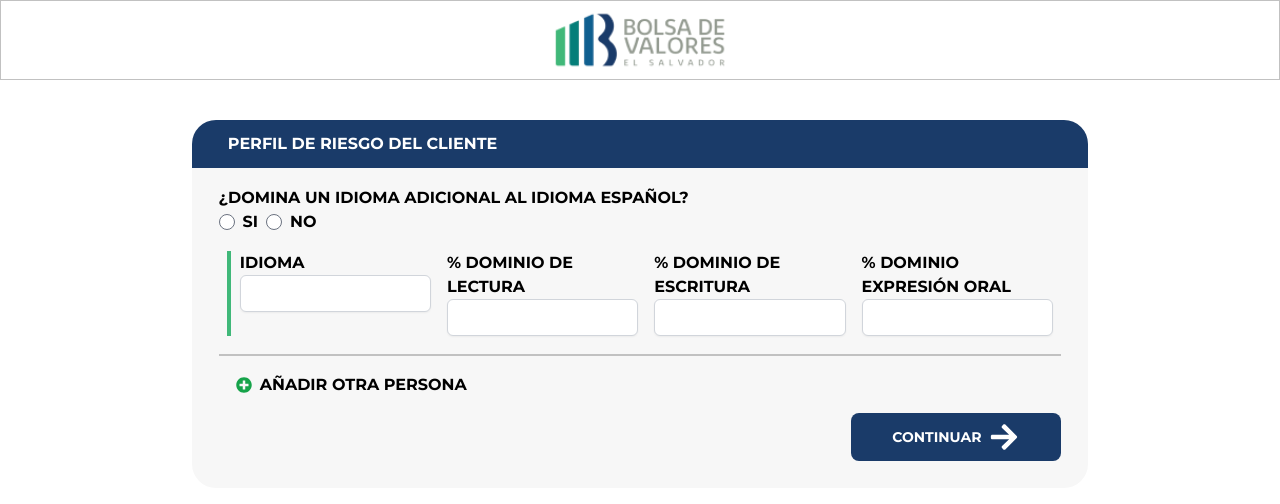
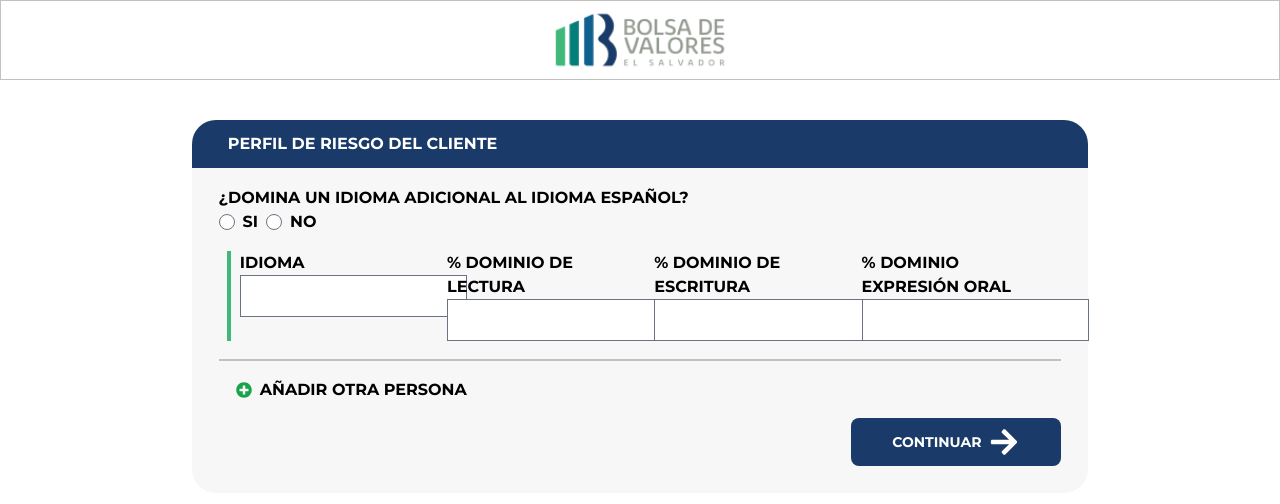
Before and after one commit to pbsuazocod/stock_app, a React (Create React App) app: page /riskpage in a window 1280 px wide. Shown: the top 504 px of the page. Built offline with nearby package versions, Linux system fonts and the light colour scheme.

Commit message:
implementing formik

```diff
--- a/src/components/UI/FormInput/Styles.css
+++ b/src/components/UI/FormInput/Styles.css
@@ -1,3 +1,7 @@
 html * {
   font-family: "Montserrat";
 }
+
+.p-error {
+  color: red;
+}
--- a/src/components/UI/FormInput/TextInput.js
+++ b/src/components/UI/FormInput/TextInput.js
@@ -4,8 +4,15 @@ import InputWrapper from "./InputWrapper";
 import "./Styles.css";
 
 export default function TextInput(props) {
-  const { formik, fieldName, isRequired, placeholder, isAlphabetic, disabled } =
-    props;
+  const {
+    formik,
+    fieldName,
+    isRequired,
+    placeholder,
+    isAlphabetic,
+    disabled,
+    type,
+  } = props;
 
   return (
     <InputWrapper {...props}>
@@ -16,15 +23,15 @@ export default function TextInput(props) {
         onChange={formik.handleChange(fieldName)}
         onBlur={formik.handleBlur(fieldName)}
         placeholder={placeholder}
-        className={`${
-          formik.errors[fieldName] && formik.touched[fieldName]
-            ? "p-invalid"
-            : ""
-        }`}
+        // className={`${
+        //   formik.errors[fieldName] && formik.touched[fieldName]
+        //     ? "p-invalid"
+        //     : ""
+        // }`}
         required={isRequired}
         disabled={disabled}
         keyfilter={isAlphabetic ? /^[A-Za-z\s]*$/ : null}
-        type="text"
+        type={type}
       />
     </InputWrapper>
   );
--- a/src/components/forms/ValidationSchema.js
+++ b/src/components/forms/ValidationSchema.js
@@ -1,93 +1,129 @@
-import * as yup from 'yup';
+import * as Yup from "yup";
 
 // Form initial values and validaiton schemas
 
 export const initialValues = {
-    form_id: 2,
-    product: 'tarjeta',
-    partial: false,
-    entry_id: null,
-    firstname: '',
-    lastname: '',
-    gender: '',
-    municipalty: '',
-    identification_card: '',
-    cell_phone: '',
-    email: '',
-    study_level: '',
-    profesion: '',
-    monthly_income: '',
-    job: '',
-    job_longevity: '',
-    local_type: '',
-    house_time: '',
-    number_of_dependents: '',
-    reCaptcha: false,
-    terms: false,
+  name: "",
+  age: "",
+  type_of_document: "",
+  issue_date: "",
+  marital_status: "",
+  address: "",
+  home_number: "",
+  email: "",
+  recidency: "",
+  nacionality: "",
+  day_of_birth: "",
+  identification_card: "",
+  expiration_date: "",
+  profession: "",
+  nit_number: "",
+  cellphone_number: "",
+  expiration_date: "",
 };
 
-export const validationSchema = [
-    yup.object().shape({
-      firstname: yup
-        .string()
-        .required('Favor ingresar tu primer nombre'),
-      lastname: yup
-        .string()
-        .required('Favor ingresar tu primer apellido'),
-      gender: yup
-        .string()
-        .required('Favor selecionar tu sexo'),
-      identification_card: yup
-        .string()
-        .required('Favor completar con tu número de cédula')
-        .min(11, 'Verifíca que estes ingresando el número correcto'),
-      cell_phone: yup
-        .string()
-        .min(10, 'Verifica que estes ingresando el número correctamente')
-        .required('Favor completar con tu número celular'),
-      email: yup
-        .string()
-        .email('Debes ingresar tu dirección de correo con el siguiente formato: tuemail@ejemplo.com')
-        .required('Favor completar con tu dirección de correo con el siguiente formato: tuemail@ejemplo.com'),
-      municipalty: yup
-        .string()
-        .required('Favor selecionar el municipio en que resides, o uno aledaño al suyo'),
-      reCaptcha: yup
-        .boolean()
-        .oneOf([true], 'Este campo es requerido'),
-      terms: yup
-        .boolean()
-        .oneOf([true], 'Este campo es requerido'),
-    }),
-    yup.object().shape({
-      study_level: yup
-        .string()
-        .required('Favor selecionar tu nivel de estudios'),
-      profesion: yup
-        .string()
-        .required('Favor selecionar tu profesión, o una similar'),
-      monthly_income: yup
-        .number()
-        .required('Favor ingresar tus ingresos mensuales')
-        .moreThan(10000, 'Debido a las políticas de crédito establecidas, es necesario que tus ingresos mensuales sean mayores a RD$ 10,000.00 pesos para continuar'),
-      job: yup
-        .string()
-        .required('Favor selecionar el cargo que desempeña actualmente, o uno similar'),
-      job_longevity: yup
-        .string()
-        .required('Favor selecionar la fecha de ingreso donde trabajas actualmente'),
-    }),
-    yup.object().shape({
-      local_type: yup
-        .string()
-        .required('Favor selecionar el tipo de vivienda'),
-      house_time: yup
-        .number()
-        .typeError('Favor ingresar el tiempo que tiene residiendo en la vivienda')
-        .min(0,'Favor ingresar el tiempo que tiene residiendo en la vivienda'),
-      number_of_dependents: yup
-        .number()
-        .typeError('Favor ingresar la cantidad de dependientes')
-        .min(0,'Favor ingresar la cantidad de dependientes')
-    })
-];
+let today = new Date().toLocaleDateString();
+
+console.log(today);
+
+export const validationSchema = Yup.object({
+  name: Yup.string()
+    .max(15, "Debe ser mas de 10 caracteres.")
+    .required("Favor ingresar tu nombre completo"),
+  age: Yup.number()
+    .required("Favor ingresar su edad")
+    .min(18, "Debe ser mayor de 18 años"),
+  type_of_document: Yup.string().required("Favor ingresar tipo de documento"),
+  issue_date: Yup.string().required("Favor introducir la fecha de emisión"),
+  marital_status: Yup.string().required("Favor ingresar su estado civil"),
+  address: Yup.string().required("Favor ingresar su dirección"),
+  home_number: Yup.number()
+    .min(10, "Verifica que estes ingresando el número correctamente")
+    .required("Favor completar con tu número celular"),
+  email: Yup.string()
+    .email("Invalid email address")
+    .required(
+      "Debes ingresar tu dirección de correo con el siguiente formato: tuemail@ejemplo.com"
+    ),
+  recidency: Yup.string().required("Favor ingresar su residencia"),
+  nacionality: Yup.string().required("Favor ingresar su nacionalidad"),
+  day_of_birth: Yup.string().required("Favor introducir la fecha de emisión"),
+  identification_card: Yup.string().required(
+    "Favor introducir número de documento"
+  ),
+  expiration_date: Yup.string().required(
+    "Favor introducir la fecha de vencimiento"
+  ),
+  profession: Yup.string().required("Favor ingresar su profesión"),
+  nit_number: Yup.number()
+    .min(10, "Verifica que estes ingresando el número correctamente")
+    .required("Favor completar con tu número NIT"),
+  cellphone_number: Yup.number()
+    .min(10, "Verifica que estes ingresando el número correctamente")
+    .required("Favor completar con tu número celular"),
+});
+
+// export const validationSchema = [
+//   yup.object().shape({
+//     name: yup.string().required("Favor ingresar tu primer nombre"),
+//     lastname: yup.string().required("Favor ingresar tu primer apellido"),
+//     gender: yup.string().required("Favor selecionar tu sexo"),
+//     identification_card: yup
+//       .string()
+//       .required("Favor completar con tu número de cédula")
+//       .min(11, "Verifíca que estes ingresando el número correcto"),
+//     cell_phone: yup
+//       .string()
+//       .min(10, "Verifica que estes ingresando el número correctamente")
+//       .required("Favor completar con tu número celular"),
+//     email: yup
+//       .string()
+//       .email(
+//         "Debes ingresar tu dirección de correo con el siguiente formato: tuemail@ejemplo.com"
+//       )
+//       .required(
+//         "Favor completar con tu dirección de correo con el siguiente formato: tuemail@ejemplo.com"
+//       ),
+//     municipalty: yup
+//       .string()
+//       .required(
+//         "Favor selecionar el municipio en que resides, o uno aledaño al suyo"
+//       ),
+//     reCaptcha: yup.boolean().oneOf([true], "Este campo es requerido"),
+//     terms: yup.boolean().oneOf([true], "Este campo es requerido"),
+//   }),
+//   yup.object().shape({
+//     study_level: yup.string().required("Favor selecionar tu nivel de estudios"),
+//     profesion: yup
+//       .string()
+//       .required("Favor selecionar tu profesión, o una similar"),
+//     monthly_income: yup
+//       .number()
+//       .required("Favor ingresar tus ingresos mensuales")
+//       .moreThan(
+//         10000,
+//         "Debido a las políticas de crédito establecidas, es necesario que tus ingresos mensuales sean mayores a RD$ 10,000.00 pesos para continuar"
+//       ),
+//     job: yup
+//       .string()
+//       .required(
+//         "Favor selecionar el cargo que desempeña actualmente, o uno similar"
+//       ),
+//     job_longevity: yup
+//       .string()
+//       .required(
+//         "Favor selecionar la fecha de ingreso donde trabajas actualmente"
+//       ),
+//   }),
+//   yup.object().shape({
+//     local_type: yup.string().required("Favor selecionar el tipo de vivienda"),
+//     house_time: yup
+//       .number()
+//       .typeError("Favor ingresar el tiempo que tiene residiendo en la vivienda")
+//       .min(0, "Favor ingresar el tiempo que tiene residiendo en la vivienda"),
+//     number_of_dependents: yup
+//       .number()
+//       .typeError("Favor ingresar la cantidad de dependientes")
+//       .min(0, "Favor ingresar la cantidad de dependientes"),
+//   }),
+// ];
```
Also changed, not shown: src/components/forms/ProfileForm/ProfileForm.jsx (+47 -32 lines).
